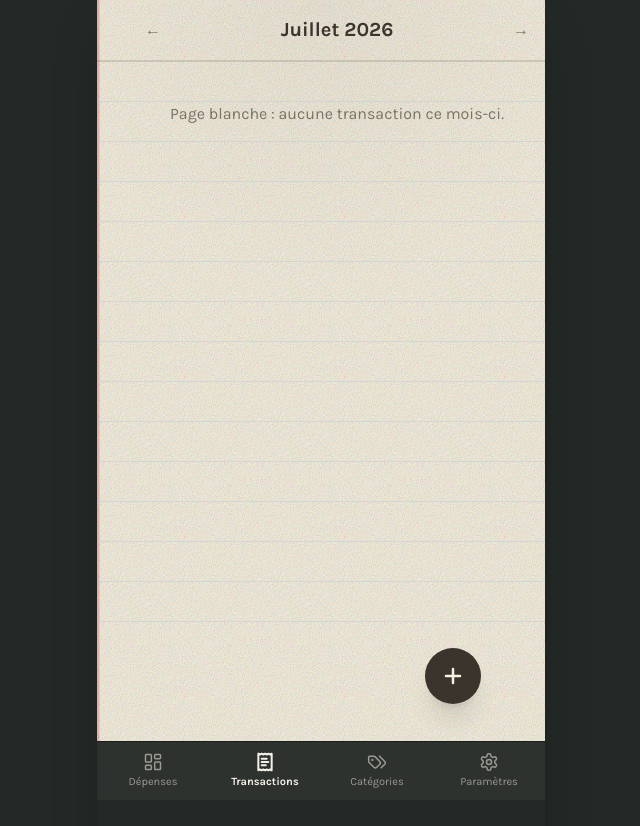
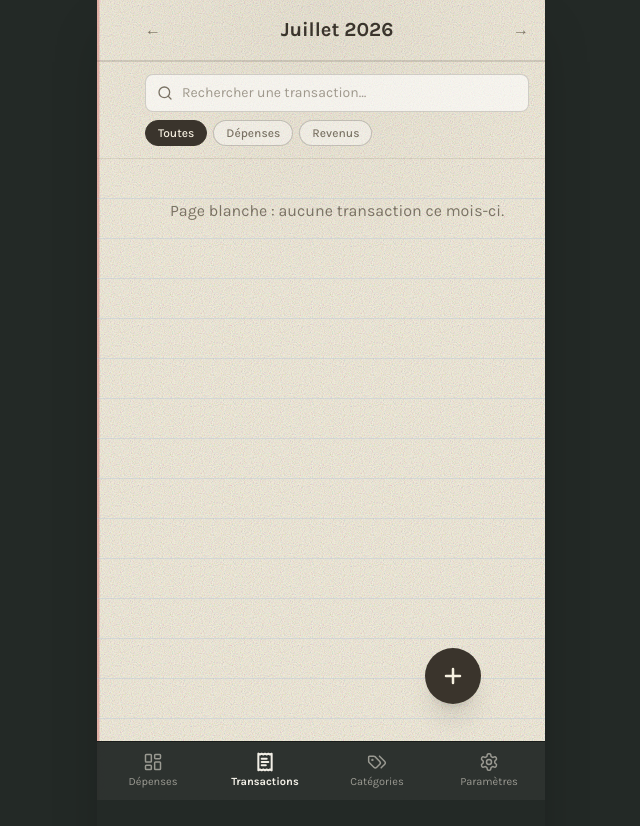
Before and after one commit to babaprincedaouda71/chalk-budget, a Next.js app: page /transactions in a window 1280 px wide. Shown: the top 826 px of the page, without its empty margins (319-959 px from the left). Built offline with nearby package versions, Linux system fonts and the light colour scheme.

Commit message:
base de données V4

```diff
--- a/app/transactions/page.tsx
+++ b/app/transactions/page.tsx
@@ -1,25 +1,55 @@
 "use client";
 
 import { useMemo, useState } from "react";
-import { Plus, Repeat } from "lucide-react";
+import { ChevronDown, Plus, Repeat, Search, X } from "lucide-react";
 import { CategoryIcon } from "@/components/category-icon";
+import { CategoryPicker } from "@/components/category-picker";
 import { TransactionForm } from "@/components/transaction-form";
 import { Dialog, DialogContent, DialogTitle } from "@/components/ui/dialog";
 import { MONTH_NAMES, formatAmount, useBudget } from "@/lib/store";
-import { Transaction } from "@/lib/types";
+import { Transaction, TxType } from "@/lib/types";
 import { cn } from "@/lib/utils";
+
+type TypeFilter = "all" | TxType;
 
 export default function TransactionsPage() {
   const { monthTransactions, categories, currency, month, setMonth } = useBudget();
   const [editing, setEditing] = useState<Transaction | null>(null);
   const [addOpen, setAddOpen] = useState(false);
+  const [search, setSearch] = useState("");
+  const [typeFilter, setTypeFilter] = useState<TypeFilter>("all");
+  const [categoryFilter, setCategoryFilter] = useState<string | null>(null);
+  const [filterPickerOpen, setFilterPickerOpen] = useState(false);
 
   const cat = (id: string) => categories.find((c) => c.id === id);
+
+  const setType = (t: TypeFilter) => {
+    setTypeFilter(t);
+    setCategoryFilter(null); // la catégorie filtrée dépend du type
+  };
+
+  // Recherche (note + nom de catégorie) et filtres type/catégorie.
+  const filtered = useMemo(() => {
+    const q = search.trim().toLowerCase();
+    return monthTransactions.filter((t) => {
+      if (typeFilter !== "all" && t.type !== typeFilter) return false;
+      if (categoryFilter && t.categoryId !== categoryFilter) return false;
+      if (q) {
+        const c = categories.find((x) => x.id === t.categoryId);
+        const hay = `${t.note ?? ""} ${c?.name ?? ""}`.toLowerCase();
+        if (!hay.includes(q)) return false;
+      }
+      return true;
+    });
+  }, [monthTransactions, typeFilter, categoryFilter, search, categories]);
+
+  const hasFilters = typeFilter !== "all" || !!categoryFilter || !!search.trim();
+  const filterCategory = categoryFilter ? cat(categoryFilter) : null;
 
   // Groupement par date (les récurrentes d'un mois antérieur : groupe dédié)
   const groups = useMemo(() => {
     const map = new Map<string, Transaction[]>();
-    for (const t of monthTransactions) {
+    for (const t of filtered) {
       const d = new Date(t.date + "T00:00:00");
       const inMonth = d.getFullYear() === month.year && d.getMonth() === month.month;
       const key = inMonth ? t.date : "recurring";
@@ -28,7 +58,7 @@ export default function TransactionsPage() {
     return [...map.entries()].sort((a, b) =>
       a[0] === "recurring" ? 1 : b[0] === "recurring" ? -1 : b[0].localeCompare(a[0])
     );
-  }, [monthTransactions, month]);
+  }, [filtered, month]);
 
   const dateLabel = (key: string) =>
     key === "recurring"
@@ -59,10 +89,79 @@ export default function TransactionsPage() {
         </button>
       </header>
 
+      {/* Recherche + filtres */}
+      <div className="border-b border-ink/10 py-3 pl-12 pr-4">
+        <div className="relative mb-2">
+          <Search className="pointer-events-none absolute left-3 top-1/2 h-4 w-4 -translate-y-1/2 text-inkSoft" />
+          <input
+            type="search"
+            value={search}
+            onChange={(e) => setSearch(e.target.value)}
+            placeholder="Rechercher une transaction…"
+            className="w-full rounded-lg border border-ink/20 bg-white/60 py-2 pl-9 pr-8 text-sm text-ink placeholder:text-inkSoft/70 focus:border-ink/50 focus:outline-none"
+          />
+          {search && (
+            <button
+              onClick={() => setSearch("")}
+              aria-label="Effacer la recherche"
+              className="absolute right-2 top-1/2 -translate-y-1/2 rounded-full p-1 text-inkSoft hover:bg-ink/10"
+            >
+              <X className="h-3.5 w-3.5" />
+            </button>
+          )}
+        </div>
+
+        <div className="flex flex-wrap items-center gap-1.5">
+          {(
+            [
+              ["all", "Toutes"],
+              ["expense", "Dépenses"],
+              ["income", "Revenus"]
+            ] as [TypeFilter, string][]
+          ).map(([value, label]) => (
+            <button
+              key={value}
+              onClick={() => setType(value)}
+              aria-pressed={typeFilter === value}
+              className={cn(
+                "rounded-full border px-3 py-1 text-xs font-medium transition",
+                typeFilter === value
+                  ? "border-ink bg-ink text-paper"
+                  : "border-ink/25 bg-white/40 text-inkSoft hover:border-ink/50"
+              )}
+            >
+              {label}
+            </button>
+          ))}
+
+          {typeFilter !== "all" && (
+            <button
+              onClick={() => setFilterPickerOpen(true)}
+              className={cn(
+                "flex items-center gap-1 rounded-full border px-3 py-1 text-xs font-medium transition",
+                filterCategory
+                  ? "border-ink bg-ink text-paper"
+                  : "border-dashed border-ink/40 bg-white/40 text-inkSoft hover:border-ink/60"
+              )}
+            >
+              {filterCategory && (
+                <CategoryIcon name={filterCategory.icon} className="h-3.5 w-3.5" />
+              )}
+              <span className="max-w-[10rem] truncate">
+                {filterCategory ? filterCategory.name : "Catégorie"}
+              </span>
+              <ChevronDown className="h-3 w-3" />
+            </button>
+          )}
+        </div>
+      </div>
+
       <div className="notebook-lines min-h-[70vh] pl-12 pr-4">
         {groups.length === 0 && (
           <p className="pt-10 text-center text-inkSoft">
-            Page blanche : aucune transaction ce mois-ci.
+            {hasFilters
+              ? "Aucune transaction ne correspond à la recherche."
+              : "Page blanche : aucune transaction ce mois-ci."}
           </p>
         )}
 
@@ -128,6 +227,21 @@ export default function TransactionsPage() {
           )}
         </DialogContent>
       </Dialog>
+
+      {typeFilter !== "all" && (
+        <CategoryPicker
+          open={filterPickerOpen}
+          type={typeFilter}
+          selectedId={categoryFilter}
+          allowAll
+          title="Filtrer par catégorie"
+          onSelect={(id) => {
+            setCategoryFilter(id);
+            setFilterPickerOpen(false);
+          }}
+          onClose={() => setFilterPickerOpen(false)}
+        />
+      )}
     </div>
   );
 }
--- a/components/category-picker.tsx
+++ b/components/category-picker.tsx
@@ -10,9 +10,13 @@ import { cn } from "@/lib/utils";
 interface Props {
   open: boolean;
   type: TxType;
-  selectedId: string;
-  onSelect: (id: string) => void;
+  selectedId: string | null;
+  /** null = « Toutes les catégories » (proposé si allowAll) */
+  onSelect: (id: string | null) => void;
   onClose: () => void;
+  /** Ajoute une entrée « Toutes les catégories » en tête (mode filtre) */
+  allowAll?: boolean;
+  title?: string;
 }
 
 /**
@@ -20,7 +24,15 @@ interface Props {
  * d'ajout). Implémentée en Dialog Radix : les dialogs imbriqués s'empilent
  * proprement, seule la couche du dessus réagit aux interactions extérieures.
  */
-export function CategoryPicker({ open, type, selectedId, onSelect, onClose }: Props) {
+export function CategoryPicker({
+  open,
+  type,
+  selectedId,
+  onSelect,
+  onClose,
+  allowAll = false,
+  title = "Choisir une catégorie"
+}: Props) {
   const { categories } = useBudget();
   const list = categories.filter((c) => c.kind === type);
 
@@ -42,11 +54,28 @@ export function CategoryPicker({ open, type, selectedId, onSelect, onClose }: Pr
                 <ArrowLeft className="h-5 w-5" />
               </button>
               <DialogPrimitive.Title className="text-xl font-bold">
-                Choisir une catégorie
+                {title}
               </DialogPrimitive.Title>
             </header>
 
             <ul className="divide-y divide-ink/10 rounded-xl border border-ink/15 bg-white/40">
+              {allowAll && (
+                <li>
+                  <button
+                    type="button"
+                    onClick={() => onSelect(null)}
+                    aria-pressed={selectedId === null}
+                    className={cn(
+                      "flex w-full items-center gap-3 px-3 py-3 text-left transition",
+                      selectedId === null ? "bg-ink/5 font-bold" : "hover:bg-ink/5"
+                    )}
+                  >
+                    <CategoryIcon name="CircleDashed" className="h-5 w-5 shrink-0 text-inkSoft" />
+                    <span className="flex-1">Toutes les catégories</span>
+                    {selectedId === null && <Check className="h-4 w-4 shrink-0" />}
+                  </button>
+                </li>
+              )}
               {list.map((c) => {
                 const active = c.id === selectedId;
                 return (
--- a/components/transaction-form.tsx
+++ b/components/transaction-form.tsx
@@ -130,7 +130,7 @@ export function TransactionForm({ initial, onDone }: Props) {
         type={type}
         selectedId={categoryId}
         onSelect={(id) => {
-          setCategoryId(id);
+          if (id) setCategoryId(id);
           setPickerOpen(false);
         }}
         onClose={() => setPickerOpen(false)}
```
